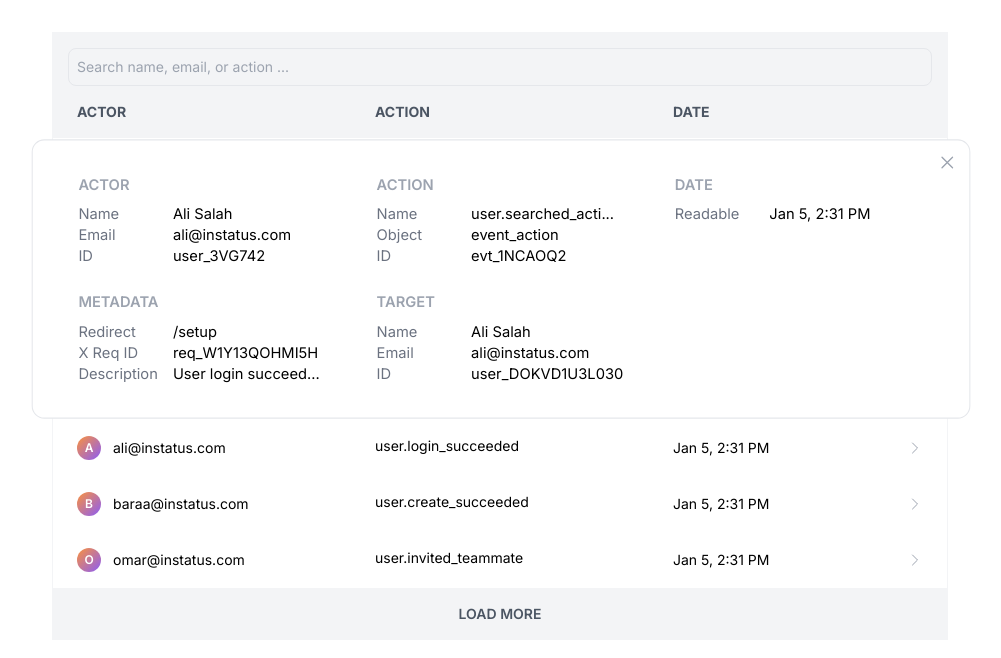
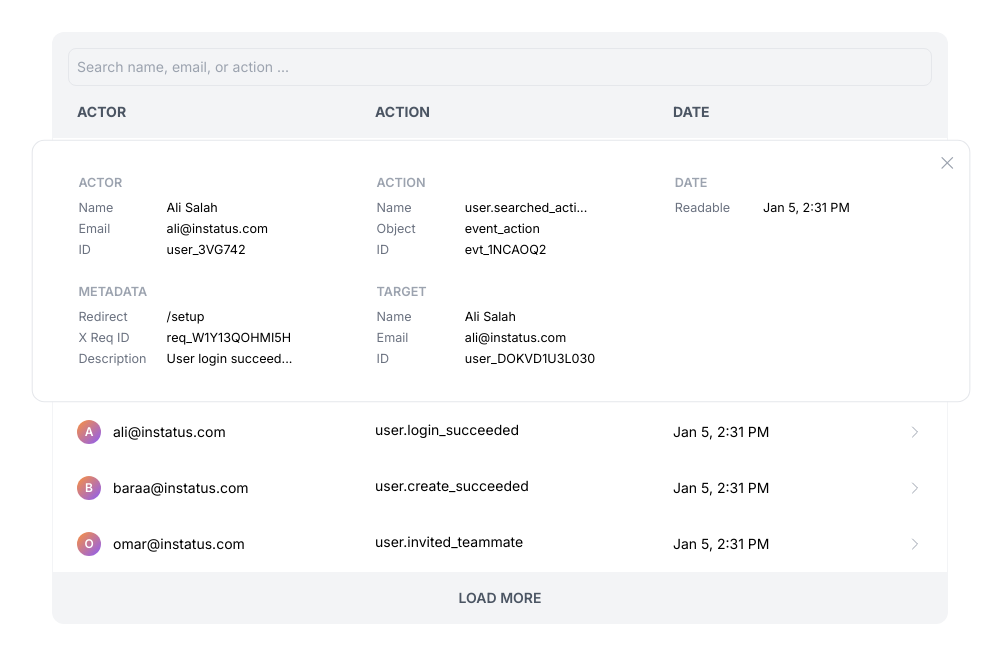
Before and after one commit to omarr45/instalog, a React (Vite) app in the folder frontend/: page / in a window 1280 px wide. Both pictures are taken after a click on the button 1055 px from the left and 166 px from the top of the page. Shown: the top 658 px of the page, without its empty margins (140-1141 px from the left). Built offline with nearby package versions, Linux system fonts and the light colour scheme.

Commit message:
minor styling & a11y fixes

```diff
--- a/frontend/src/components/DataTable.tsx
+++ b/frontend/src/components/DataTable.tsx
@@ -115,7 +115,7 @@ const events: Event[] = [
 export default function DataTable() {
   return (
     <div className="my-8 rounded-xl">
-      <div className="w-full bg-gray-100 p-4 pb-0">
+      <div className="w-full rounded-t-xl bg-gray-100 p-4 pb-0">
         <input
           type="text"
           className="w-full rounded-lg border border-gray-200 bg-transparent p-2 text-sm focus:border-gray-400 focus:outline-none active:border-gray-400"
@@ -144,7 +144,7 @@ export default function DataTable() {
       </table>
       <button
         onClick={() => alert('Hi')}
-        className="w-full bg-gray-100 py-4 text-sm font-semibold uppercase text-gray-600 transition duration-300 ease-in-out hover:bg-gray-200 focus:bg-gray-200 focus:outline-none"
+        className="w-full rounded-b-xl bg-gray-100 py-4 text-sm font-semibold uppercase text-gray-600 transition duration-300 ease-in-out hover:bg-gray-200 focus:bg-gray-200 focus:outline-none"
       >
         Load more
       </button>
--- a/frontend/src/components/TableRow.tsx
+++ b/frontend/src/components/TableRow.tsx
@@ -20,11 +20,11 @@ export default function TableRow(props: TableRowProps) {
     <>
       {isOpen ? (
         <tr>
-          <td className="relative scale-105" colSpan={3}>
+          <td className="relative scale-105 text-xs" colSpan={3}>
             <button
               onSubmit={() => setIsOpen(!isOpen)}
               onClick={() => setIsOpen(!isOpen)}
-              className="absolute right-3 top-5 h-5 w-5 cursor-pointer text-gray-400"
+              className="absolute right-3 top-5 h-5 w-5 cursor-pointer text-gray-400 transition-colors duration-150 hover:text-gray-600"
             >
               <svg
                 fill="none"
@@ -46,7 +46,7 @@ export default function TableRow(props: TableRowProps) {
                 <h4 className="mb-2 font-semibold uppercase text-gray-400">
                   Actor
                 </h4>
-                <div className="grid grid-cols-[90px,auto] grid-rows-3">
+                <div className="grid grid-cols-[5rem,auto] grid-rows-3 gap-1">
                   <p className="text-gray-500">Name</p>
                   <p>{event.actor.name}</p>
                   <p className="text-gray-500">Email</p>
@@ -59,7 +59,7 @@ export default function TableRow(props: TableRowProps) {
                 <h4 className="mb-2 font-semibold uppercase text-gray-400">
                   Action
                 </h4>
-                <div className="grid grid-cols-[90px,auto] grid-rows-3">
+                <div className="grid grid-cols-[5rem,auto] grid-rows-3 gap-1">
                   <p className="text-gray-500">Name</p>
                   <p title={event.action.name}>
                     {event.action.name?.length > 18
@@ -76,7 +76,7 @@ export default function TableRow(props: TableRowProps) {
                 <h4 className="mb-2 font-semibold uppercase text-gray-400">
                   Date
                 </h4>
-                <div className="grid grid-cols-[90px,auto] grid-rows-3">
+                <div className="grid grid-cols-[5rem,auto] grid-rows-3 gap-1">
                   <p className="text-gray-500">Readable</p>
                   <p>{formatDate(event.occurred_at)}</p>
                 </div>
@@ -85,7 +85,7 @@ export default function TableRow(props: TableRowProps) {
                 <h4 className="mb-2 font-semibold uppercase text-gray-400">
                   Metadata
                 </h4>
-                <div className="grid grid-cols-[90px,auto] grid-rows-3">
+                <div className="grid grid-cols-[5rem,auto] grid-rows-3 gap-1">
                   <p className="text-gray-500">Redirect</p>
                   <p>{event.metadata?.redirect}</p>
                   <p className="text-gray-500">X Req ID</p>
@@ -104,7 +104,7 @@ export default function TableRow(props: TableRowProps) {
                 <h4 className="mb-2 font-semibold uppercase text-gray-400">
                   Target
                 </h4>
-                <div className="grid grid-cols-[90px,auto] grid-rows-3">
+                <div className="grid grid-cols-[5rem,auto] grid-rows-3 gap-1">
                   <p className="text-gray-500">Name</p>
                   <p>{event.target.name}</p>
                   <p className="text-gray-500">Email</p>
@@ -117,7 +117,7 @@ export default function TableRow(props: TableRowProps) {
           </td>
         </tr>
       ) : (
-        <tr className="grid w-full grid-cols-3 transition duration-300 ease-in-out hover:bg-gray-50">
+        <tr className="grid w-full grid-cols-3 transition duration-150 ease-in-out hover:bg-gray-50">
           <td className="flex items-center gap-3 whitespace-nowrap px-6 py-4">
             <div className="tems-center flex h-6 w-6 items-center justify-center rounded-full bg-gradient-to-br from-orange-400 to-violet-500 text-xs font-semibold text-white">
               {event.actor.name[0]}
@@ -129,10 +129,9 @@ export default function TableRow(props: TableRowProps) {
             {formatDate(event.occurred_at)}
             <button
               onClick={() => setIsOpen(!isOpen)}
-              className="h-4 w-4 cursor-pointer text-gray-400"
+              className="h-4 w-4 cursor-pointer text-gray-400 hover:text-gray-600"
             >
               <svg
-                tabIndex={0}
                 fill="none"
                 stroke="currentColor"
                 strokeWidth={1.5}
```
